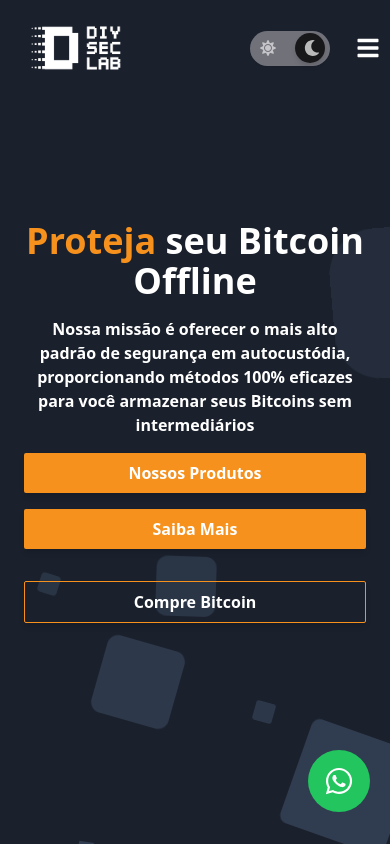
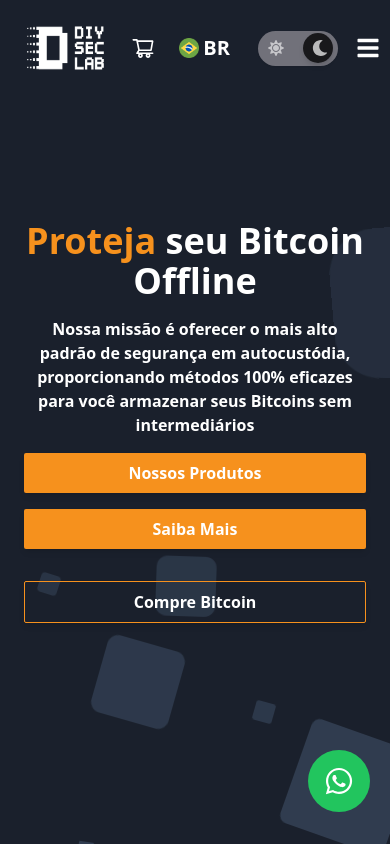
Before and after one commit to Lucasqc04/john-galt, a React (Vite) app: page /pt in a window 390 px wide. Shown: the top 846 px of the page. Built offline with nearby package versions, Linux system fonts and the light colour scheme; no server answers; what @mercadopago/sdk-react would draw is missing.

Commit message:
feat: change menu layout

```diff
--- a/src/view/layout/Header/Header.tsx
+++ b/src/view/layout/Header/Header.tsx
@@ -1,17 +1,34 @@
 import classNames from 'classnames';
 import { createPortal } from 'react-dom';
+import { AiOutlineShoppingCart } from 'react-icons/ai';
 import { FaBars, FaMoon, FaSun } from 'react-icons/fa';
 import { MdClose } from 'react-icons/md';
-import { Link } from 'react-router-dom';
+import { Link, useNavigate } from 'react-router-dom';
 import Logo from '../../assets/logo/logo-complete-black.png';
 import LogoWhite from '../../assets/logo/logo-complete-white.png';
+import { LanguageSwitcher } from '../../components/LanguageSwitcher/LanguageSwitcher';
+import { useCartContext } from '../../context/CartContext';
 import { ROUTES } from '../../routes/Routes';
+import { useCurrentLang } from '../../utils/useCurrentLang';
 import { NavLinks } from './NavLinks';
 import { useHeader } from './useHeader';
 
 export default function Header() {
   const { isLargeScreen, menu, theme, products, isScrolled, supportlink } =
     useHeader();
+
+  const navigate = useNavigate();
+  const { currentLang } = useCurrentLang();
+  const { items } = useCartContext();
+
+  const handleOnLink = (path: string, callback?: () => void) => {
+    if (callback) {
+      callback();
+    }
+    navigate(path);
+  };
+
+  const totalItems = items.reduce((total, item) => total + item.quantity, 0);
 
   return (
     <header
@@ -35,8 +52,23 @@
           </Link>
         </div>
 
-        <div className="flex lg:hidden items-center">
-          <label className="inline-flex items-center relative cursor-pointer mr-4">
+        <div className="flex lg:hidden items-center ">
+          <div className="flex items-center gap-x-6 pr-2">
+            <button
+              onClick={() =>
+                handleOnLink(ROUTES.cart.call(currentLang), () => menu.close())
+              }
+              className="relative flex items-center"
+            >
+              <AiOutlineShoppingCart className="h-6 w-6 text-gray-700 dark:text-white" />
+              {totalItems > 0 && (
+                <span className="absolute -top-1 -right-1 bg-red-500 text-white text-xs font-semibold rounded-full px-1">
+                  {totalItems}
+                </span>
+              )}
+            </button>
+            <LanguageSwitcher className="text-xl flex items-center justify-center gap-x-2 lg:text-xl font-semibold leading-6 hover:text-[#F6911D]" />
+            <label className="inline-flex items-center relative cursor-pointer">
               <input
                 className="peer hidden"
                 id="toggle-mobile"
@@ -49,6 +81,7 @@
               <FaSun className="fill-white peer-checked:opacity-60 absolute w-4 h-4 left-[10px]" />
               <FaMoon className="fill-black opacity-60 peer-checked:opacity-70 peer-checked:fill-white absolute w-4 h-4 right-[10px]" />
             </label>
+          </div>
 
           <button
             type="button"
@@ -68,7 +101,21 @@
         />
 
         <div className="hidden lg:flex lg:flex-1 lg:justify-end items-center">
-          <div className="flex items-center">
+          <div className="flex items-center gap-x-6">
+            <button
+              onClick={() =>
+                handleOnLink(ROUTES.cart.call(currentLang), () => menu.close())
+              }
+              className="relative flex items-center"
+            >
+              <AiOutlineShoppingCart className="h-6 w-6 text-gray-700 dark:text-white" />
+              {totalItems > 0 && (
+                <span className="absolute -top-1 -right-1 bg-red-500 text-white text-xs font-semibold rounded-full px-1">
+                  {totalItems}
+                </span>
+              )}
+            </button>
+            <LanguageSwitcher className="text-xl flex items-center justify-center gap-x-2 lg:text-xl font-semibold leading-6 hover:text-[#F6911D]" />
             <label className="inline-flex items-center relative cursor-pointer ml-4">
               <input
                 className="peer hidden"
@@ -109,7 +156,6 @@
                   isVisible
                   isLargeScreen={isLargeScreen}
                   closeButton={null}
-                  LinkCallBack={() => menu.close()}
                 />
               </div>
             </div>,
--- a/src/view/layout/Header/NavLinks.tsx
+++ b/src/view/layout/Header/NavLinks.tsx
@@ -8,13 +8,10 @@
 import { ReactNode } from 'react';
 import { useTranslation } from 'react-i18next';
 import { IconType } from 'react-icons';
-import { AiOutlineShoppingCart } from 'react-icons/ai';
 import { MdKeyboardArrowDown } from 'react-icons/md';
 import { useNavigate } from 'react-router-dom';
 import { blogData } from '../../../blogContent/blogPosts';
 import { LanguageTexts } from '../../../domain/locales/Language';
-import { LanguageSwitcher } from '../../components/LanguageSwitcher/LanguageSwitcher';
-import { useCartContext } from '../../context/CartContext';
 import { ROUTES } from '../../routes/Routes';
 import { useCurrentLang } from '../../utils/useCurrentLang';
 
@@ -44,16 +41,6 @@
   const navigate = useNavigate();
   const { t } = useTranslation();
   const { currentLang } = useCurrentLang();
-  const { items } = useCartContext();
-
-  const totalItems = items.reduce((total, item) => total + item.quantity, 0);
-
-  const handleOnLink = (path: string, callback?: () => void) => {
-    if (callback) {
-      callback();
-    }
-    navigate(path);
-  };
 
   const callsToAction = [
     {
@@ -62,6 +49,13 @@
       icon: PhoneIcon,
     },
   ];
+
+  const handleOnLink = (path: string, callback?: () => void) => {
+    if (callback) {
+      callback();
+    }
+    navigate(path);
+  };
 
   return (
     <>
@@ -230,8 +224,6 @@
               </PopoverPanel>
             </Popover>
 
-            <LanguageSwitcher className="text-xl flex items-center justify-center gap-x-2 lg:text-xl font-semibold leading-6 hover:text-[#F6911D]" />
-
             <button
               onClick={() =>
                 handleOnLink(ROUTES.buyBitcoin.call(currentLang), LinkCallBack)
@@ -242,20 +234,6 @@
                 {t(LanguageTexts.header.links[5])}
               </span>
             </button>
-
-            <button
-              onClick={() =>
-                handleOnLink(ROUTES.cart.call(currentLang), LinkCallBack)
-              }
-              className="relative ml-4 flex items-center"
-            >
-              <AiOutlineShoppingCart className="h-6 w-6 text-gray-700 dark:text-white" />
-              {totalItems > 0 && (
-                <span className="absolute -top-1 -right-1 bg-red-500 text-white text-xs font-semibold rounded-full px-1">
-                  {totalItems}
-                </span>
-              )}
-            </button>
           </PopoverGroup>
         </>
       )}
```
Lines whose indentation alone changed are shown as unchanged.
